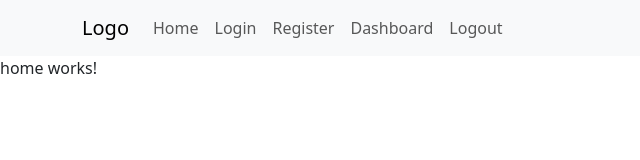
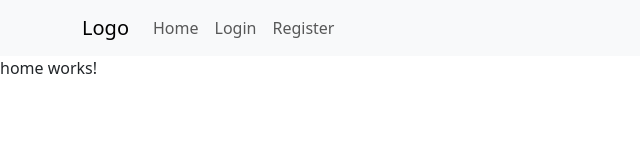
Before and after one commit to AlexHamon74/PixelPressing-ng, an Angular app: page / in a window 1280 px wide. Shown: the top 160 px of the page, without its empty margins (0-640 px from the left). Built offline with nearby package versions, Linux system fonts and the light colour scheme.

Commit message:
update dynamic nav

```diff
--- a/src/app/features/user/login/login.component.ts
+++ b/src/app/features/user/login/login.component.ts
@@ -33,7 +33,7 @@ export class LoginComponent implements OnInit {
         (token) => {
           console.log('Token received:', token); // Pour déboguer
           this.authService.saveToken(token.token);
-          this.router.navigate(['admin/dashboard']); // Redirection après connexion réussie
+          this.router.navigate(['home']);
         },
         error => {
           console.error('Login failed', error);
--- a/src/app/shared/nav/nav.component.html
+++ b/src/app/shared/nav/nav.component.html
@@ -10,16 +10,16 @@
                 <li class="nav-item">
                     <a class="nav-link" routerLink="">Home</a>
                 </li>
-                <li class="nav-item">
+                <li class="nav-item" *ngIf="!authService.isLogged()">
                     <a class="nav-link" routerLink="login">Login</a>
                 </li>
-                <li class="nav-item">
+                <li class="nav-item" *ngIf="!authService.isLogged()">
                     <a class="nav-link" routerLink="register">Register</a>
                 </li>
-                <li class="nav-item">
+                <li class="nav-item" *ngIf="authService.isLogged()">
                     <a class="nav-link" routerLink="admin/dashboard">Dashboard</a>
                 </li>
-                <li class="nav-item">
+                <li class="nav-item" *ngIf="authService.isLogged()">
                     <button class="nav-link btn" (click)="logout()">Logout</button>
                 </li>
             </ul>
--- a/src/app/shared/nav/nav.component.ts
+++ b/src/app/shared/nav/nav.component.ts
@@ -1,11 +1,12 @@
 import { Component, inject } from '@angular/core';
 import { RouterLink } from '@angular/router';
 import { AuthService } from '../../core/services/auth.service';
+import { NgIf } from '@angular/common';
 
 @Component({
   selector: 'app-nav',
   standalone: true,
-  imports: [RouterLink],
+  imports: [RouterLink, NgIf],
   templateUrl: './nav.component.html',
   styleUrl: './nav.component.css'
 })
```
